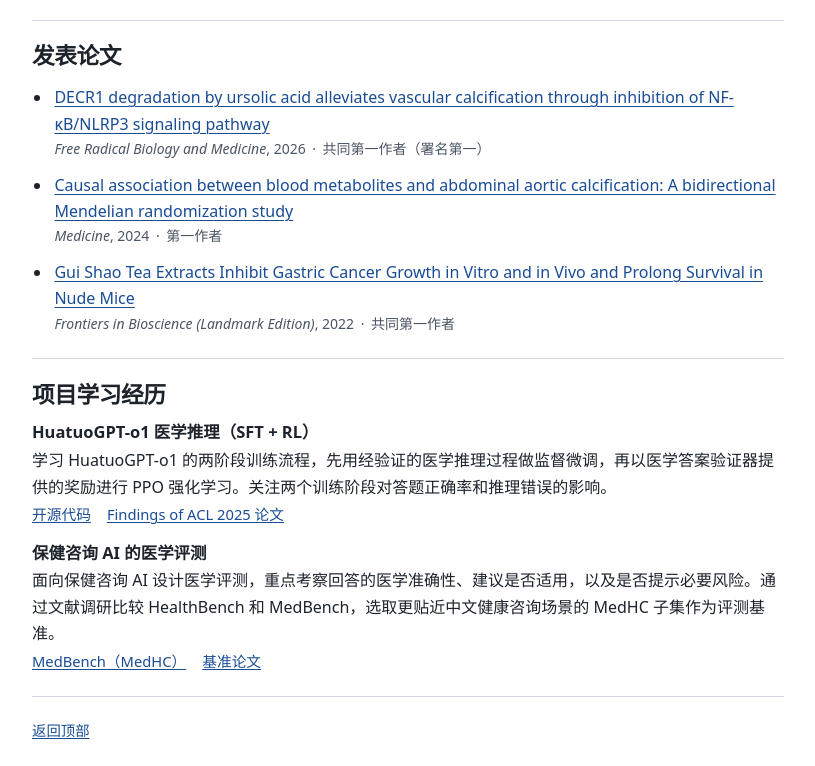
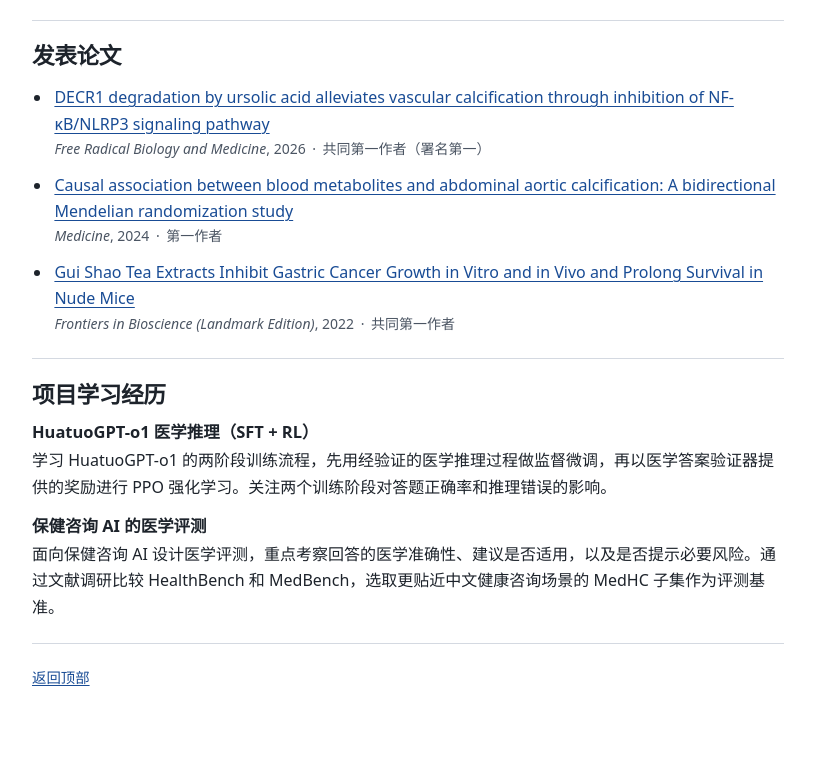
Before and after one commit to yanghongwei98/yanghongwei98.github.io, a plain HTML site: page index.html in a window 1280 px wide. Shown: the part 459-1225 px from the top of the page, without its empty margins (232-1047 px from the left). After the commit the page ends 1172 px from the top, so only its background shows below. Drawn offline with Linux system fonts and the light colour scheme.

Commit message:
Remove project source links

```diff
--- a/index.html
+++ b/index.html
@@ -70,12 +70,10 @@
         <li>
           <h3>HuatuoGPT-o1 医学推理（SFT + RL）</h3>
           <p>学习 HuatuoGPT-o1 的两阶段训练流程，先用经验证的医学推理过程做监督微调，再以医学答案验证器提供的奖励进行 PPO 强化学习。关注两个训练阶段对答题正确率和推理错误的影响。</p>
-          <p class="related-links"><a href="https://github.com/FreedomIntelligence/HuatuoGPT-o1">开源代码</a><a href="https://aclanthology.org/2025.findings-acl.751/">Findings of ACL 2025 论文</a></p>
         </li>
         <li>
           <h3>保健咨询 AI 的医学评测</h3>
           <p>面向保健咨询 AI 设计医学评测，重点考察回答的医学准确性、建议是否适用，以及是否提示必要风险。通过文献调研比较 HealthBench 和 MedBench，选取更贴近中文健康咨询场景的 MedHC 子集作为评测基准。</p>
-          <p class="related-links"><a href="https://medbench.opencompass.org.cn/home">MedBench（MedHC）</a><a href="https://ieeexplore.ieee.org/document/10778138">基准论文</a></p>
         </li>
       </ul>
     </section>
--- a/styles.css
+++ b/styles.css
@@ -66,7 +66,7 @@ h1 span {
   margin-top: .2rem;
   border: 1px solid #e0e4e9;
 }
-nav, .related-links {
+nav {
   display: flex;
   flex-wrap: wrap;
   gap: .35rem 1rem;
@@ -107,7 +107,6 @@ h3 { font-size: 1.03rem; }
 .publication-details span { margin-inline: .18rem; }
 .project-list li + li { margin-top: 1rem; }
 .project-list h3 + p { margin-top: .26rem; }
-.related-links { margin-top: .14rem; font-size: .92rem; }
 footer { color: var(--secondary); font-size: .9rem; }
 
 @media (max-width: 37rem) {
```
